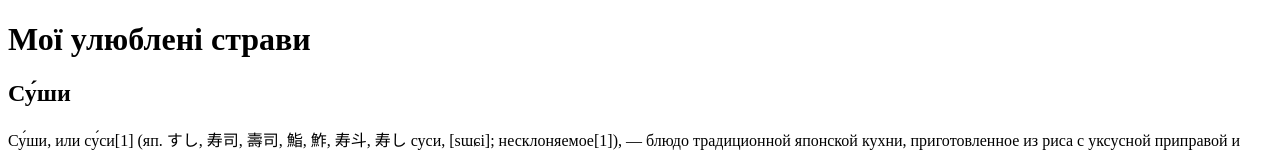
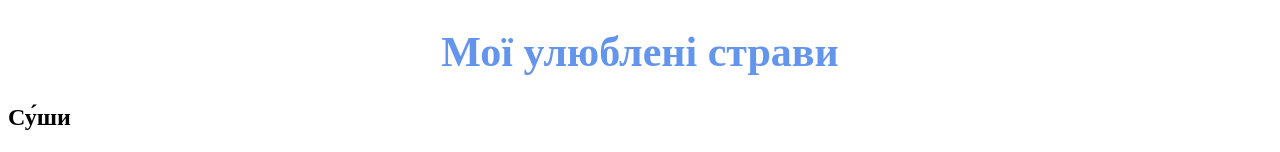
Before and after one commit to Stasvert2012/Stravu2023, a plain HTML site: page index.html in a window 1280 px wide. Shown: the top 152 px of the page. Drawn offline with Linux system fonts and the light colour scheme.

Commit message:
style.css

```diff
--- a/index.html
+++ b/index.html
@@ -5,9 +5,10 @@
     <meta http-equiv="X-UA-Compatible" content="IE=edge">
     <meta name="viewport" content="width=, initial-scale=1.0">
     <title>Document</title>
+    <link rel="stylesheet" href="./style/style.css">
 </head>
 <body>
-    <h1>Мої улюблені страви</h1>
+    <h1 class="main-title">Мої улюблені страви</h1>
     <article>
         <h2>Су́ши</h2>
         <p>Су́ши, или су́си[1] (яп. すし, 寿司, 壽司, 鮨, 鮓, 寿斗, 寿し суси, [sɯɕi]; несклоняемое[1]), — блюдо традиционной японской кухни, приготовленное из риса с уксусной приправой и различных морепродуктов</p>
--- /dev/null
+++ b/style/style.css
@@ -0,0 +1,5 @@
+.main-title {
+color: cornflowerblue;
+text-align: center;
+font-size:  42px;
+}
```
